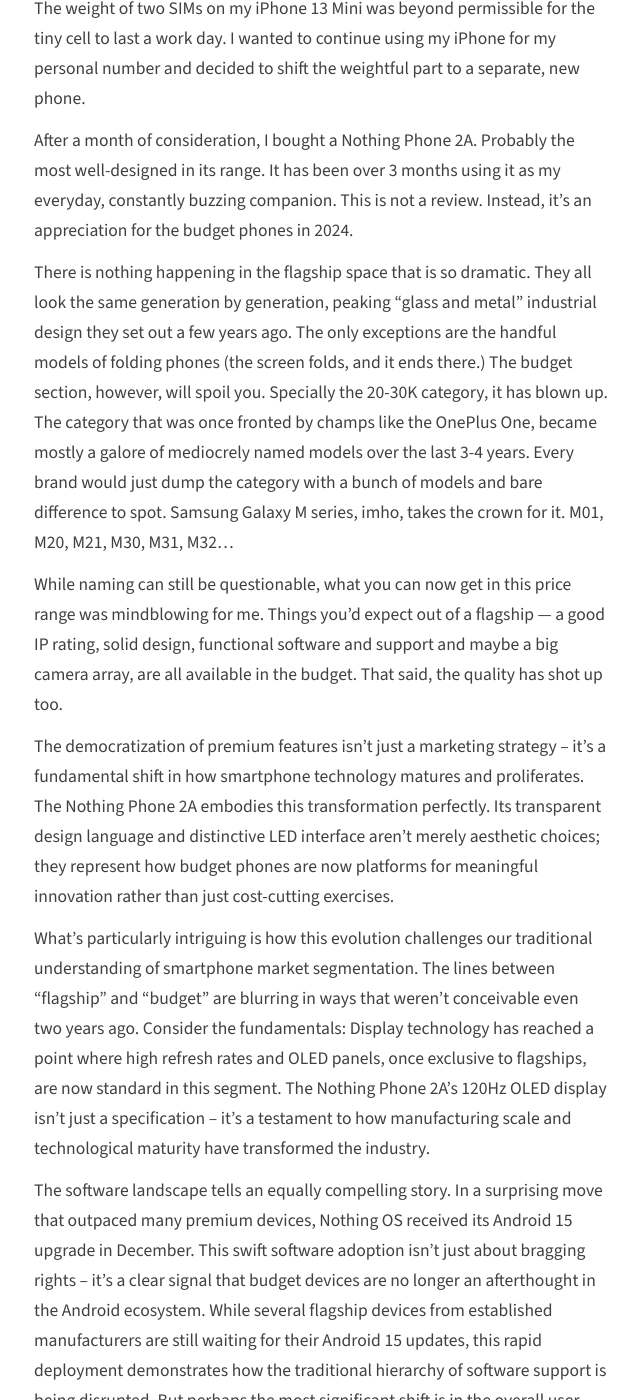
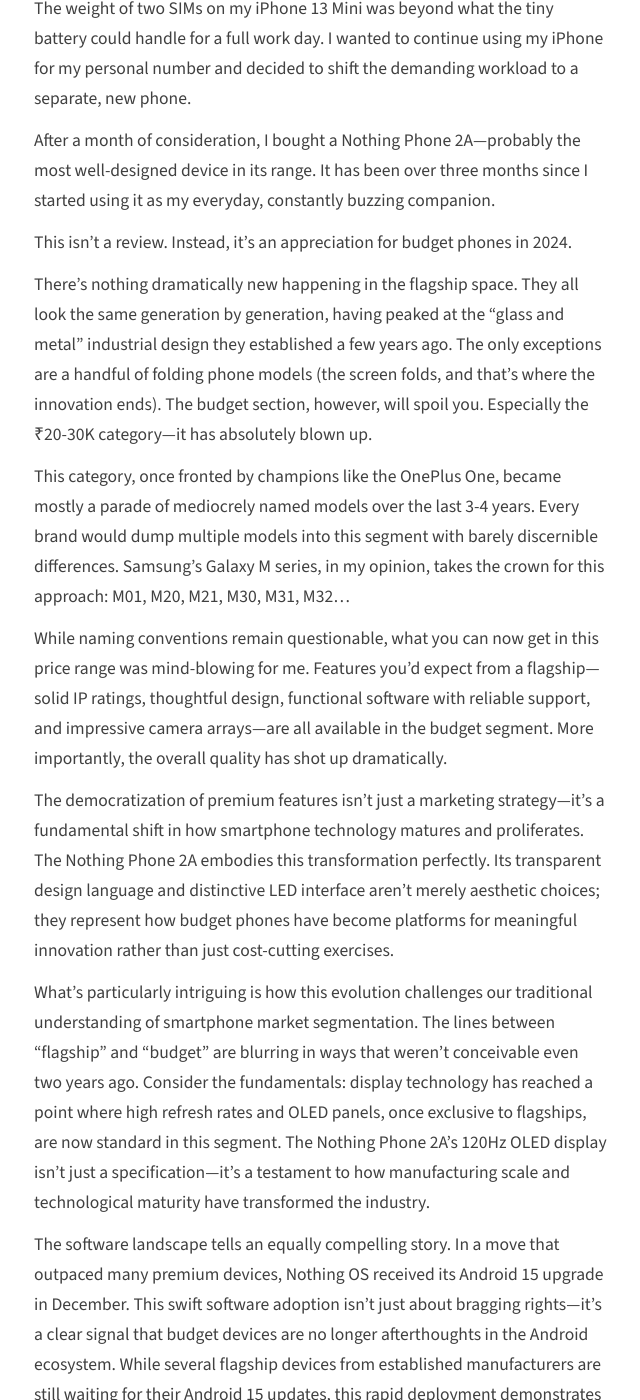
Before and after one commit to talkxo/rishiraj-blog-machine, a Jekyll site: the page built from _posts/2024-10-30-budget-phones-anyone.md, in a window 1280 px wide and 1400 px high, scrolled down 404 px. Shown: the whole window, without its empty margins (318-958 px from the left). Built offline with Jekyll 4.4.1, drawn with Linux system fonts in a browser that asks for light colours; nearby versions of some CDN libraries; some of the changed text lies outside the part shown.

Commit message:
Update budget phones post - copy editing improvements

```diff
--- a/_posts/2024-10-30-budget-phones-anyone.md
+++ b/_posts/2024-10-30-budget-phones-anyone.md
@@ -1,37 +1,41 @@
 ---
 layout: post
 title: "Budget phones, anyone?"
-description: "The weight of two SIMs on my iPhone 13 Mini was beyond permissible for the tiny cell to last a work day. I wanted to continue using my iPhone for my personal number and decided to shift the weightful part to a separate, new phone."
+description: "The weight of two SIMs on my iPhone 13 Mini was beyond what the tiny battery could handle for a full work day. I wanted to continue using my iPhone for my personal number and decided to shift the demanding workload to a separate, new phone."
 date: 2024-10-30
-tags: smartphones
+tags: smartphones technology
 writing_time:
   writing: "32:00"
-  proofreading: "3:00"
+  proofreading: "8:00"
   decorating: "10:00"
 ---
 
-The weight of two SIMs on my iPhone 13 Mini was beyond permissible for the tiny cell to last a work day. I wanted to continue using my iPhone for my personal number and decided to shift the weightful part to a separate, new phone.
+The weight of two SIMs on my iPhone 13 Mini was beyond what the tiny battery could handle for a full work day. I wanted to continue using my iPhone for my personal number and decided to shift the demanding workload to a separate, new phone.
 
-After a month of consideration, I bought a Nothing Phone 2A. Probably the most well-designed in its range. It has been over 3 months using it as my everyday, constantly buzzing companion.
-This is not a review. Instead, it's an appreciation for the budget phones in 2024.
+After a month of consideration, I bought a Nothing Phone 2A—probably the most well-designed device in its range. It has been over three months since I started using it as my everyday, constantly buzzing companion.
 
-There is nothing happening in the flagship space that is so dramatic. They all look the same generation by generation, peaking "glass and metal" industrial design they set out a few years ago. The only exceptions are the handful models of folding phones (the screen folds, and it ends there.) The budget section, however, will spoil you. Specially the 20-30K category, it has blown up. The category that was once fronted by champs like the OnePlus One, became mostly a galore of mediocrely named models over the last 3-4 years. Every brand would just dump the category with a bunch of models and bare difference to spot. Samsung Galaxy M series, imho, takes the crown for it. M01, M20, M21, M30, M31, M32...
+This isn't a review. Instead, it's an appreciation for budget phones in 2024.
 
-While naming can still be questionable, what you can now get in this price range was mindblowing for me. Things you'd expect out of a flagship — a good IP rating, solid design, functional software and support and maybe a big camera array, are all available in the budget. That said, the quality has shot up too.
+There's nothing dramatically new happening in the flagship space. They all look the same generation by generation, having peaked at the "glass and metal" industrial design they established a few years ago. The only exceptions are a handful of folding phone models (the screen folds, and that's where the innovation ends). The budget section, however, will spoil you. Especially the ₹20-30K category—it has absolutely blown up.
 
-The democratization of premium features isn't just a marketing strategy – it's a fundamental shift in how smartphone technology matures and proliferates. The Nothing Phone 2A embodies this transformation perfectly. Its transparent design language and distinctive LED interface aren't merely aesthetic choices; they represent how budget phones are now platforms for meaningful innovation rather than just cost-cutting exercises.
+This category, once fronted by champions like the OnePlus One, became mostly a parade of mediocrely named models over the last 3-4 years. Every brand would dump multiple models into this segment with barely discernible differences. Samsung's Galaxy M series, in my opinion, takes the crown for this approach: M01, M20, M21, M30, M31, M32...
 
-What's particularly intriguing is how this evolution challenges our traditional understanding of smartphone market segmentation. The lines between "flagship" and "budget" are blurring in ways that weren't conceivable even two years ago. Consider the fundamentals: Display technology has reached a point where high refresh rates and OLED panels, once exclusive to flagships, are now standard in this segment. The Nothing Phone 2A's 120Hz OLED display isn't just a specification – it's a testament to how manufacturing scale and technological maturity have transformed the industry.
+While naming conventions remain questionable, what you can now get in this price range was mind-blowing for me. Features you'd expect from a flagship—solid IP ratings, thoughtful design, functional software with reliable support, and impressive camera arrays—are all available in the budget segment. More importantly, the overall quality has shot up dramatically.
 
-The software landscape tells an equally compelling story. In a surprising move that outpaced many premium devices, Nothing OS received its Android 15 upgrade in December. This swift software adoption isn't just about bragging rights – it's a clear signal that budget devices are no longer an afterthought in the Android ecosystem. While several flagship devices from established manufacturers are still waiting for their Android 15 updates, this rapid deployment demonstrates how the traditional hierarchy of software support is being disrupted.
-But perhaps the most significant shift is in the overall user experience. The budget segment isn't just about specifications anymore; it's about delivering a cohesive experience. Nothing OS 2.5, now based on Android 15, demonstrates how software optimization can rival flagship smoothness without requiring cutting-edge hardware. This raises an interesting question: Are we approaching a point of diminishing returns in smartphone innovation where the premium segment must justify its existence beyond mere specification superiority?
+The democratization of premium features isn't just a marketing strategy—it's a fundamental shift in how smartphone technology matures and proliferates. The Nothing Phone 2A embodies this transformation perfectly. Its transparent design language and distinctive LED interface aren't merely aesthetic choices; they represent how budget phones have become platforms for meaningful innovation rather than just cost-cutting exercises.
+
+What's particularly intriguing is how this evolution challenges our traditional understanding of smartphone market segmentation. The lines between "flagship" and "budget" are blurring in ways that weren't conceivable even two years ago. Consider the fundamentals: display technology has reached a point where high refresh rates and OLED panels, once exclusive to flagships, are now standard in this segment. The Nothing Phone 2A's 120Hz OLED display isn't just a specification—it's a testament to how manufacturing scale and technological maturity have transformed the industry.
+
+The software landscape tells an equally compelling story. In a move that outpaced many premium devices, Nothing OS received its Android 15 upgrade in December. This swift software adoption isn't just about bragging rights—it's a clear signal that budget devices are no longer afterthoughts in the Android ecosystem. While several flagship devices from established manufacturers are still waiting for their Android 15 updates, this rapid deployment demonstrates how the traditional hierarchy of software support is being disrupted.
+
+But perhaps the most significant shift is in the overall user experience. The budget segment isn't just about specifications anymore; it's about delivering a cohesive experience. Nothing OS 2.5, now based on Android 15, demonstrates how software optimization can rival flagship smoothness without requiring cutting-edge hardware. This raises an interesting question: are we approaching a point of diminishing returns in smartphone innovation where the premium segment must justify its existence beyond mere specification superiority?
 
 The camera systems in this price range deserve special attention. While they may not match flagship computational photography capabilities, they've reached a level of competence that satisfies most users' needs. The focus has shifted from raw megapixel counts to actually useful features like reliable night mode photography and stable video recording.
 
 Looking ahead, this democratization of features poses both opportunities and challenges for the industry. Premium manufacturers must now innovate beyond incremental improvements to justify their price points. Meanwhile, budget phone makers are under pressure to maintain this delicate balance between feature inclusion and cost management.
 
-**The real winner in this evolution is the consumer.** When a sub-30K phone can deliver IP54 rating, decent build quality, and a thoughtful user experience, it fundamentally changes the value proposition of smartphones across all segments. It's not just about getting more for less – it's about redefining what we consider essential in a smartphone.
+**The real winner in this evolution is the consumer.** When a sub-₹30K phone can deliver an IP54 rating, decent build quality, and a thoughtful user experience, it fundamentally changes the value proposition of smartphones across all segments. It's not just about getting more for less—it's about redefining what we consider essential in a smartphone.
 
-This transformation of the budget segment isn't just following trends – it's actively shaping them. The Nothing Phone 2A and its contemporaries aren't just alternatives to flagships; they're harbingers of a more accessible and innovative smartphone future. As we witness this evolution, one thing becomes clear: the future of smartphone innovation might not be coming from where we traditionally expected it.
+This transformation of the budget segment isn't just following trends—it's actively shaping them. The Nothing Phone 2A and its contemporaries aren't just alternatives to flagships; they're harbingers of a more accessible and innovative smartphone future. As we witness this evolution, one thing becomes clear: the future of smartphone innovation might not be coming from where we traditionally expected it.
 
-The question isn't whether budget phones can compete with flagships anymore – it's about how flagships will maintain their relevance in an increasingly competitive landscape where "budget" no longer means compromise.
+The question isn't whether budget phones can compete with flagships anymore—it's about how flagships will maintain their relevance in an increasingly competitive landscape where "budget" no longer means compromise.
```
